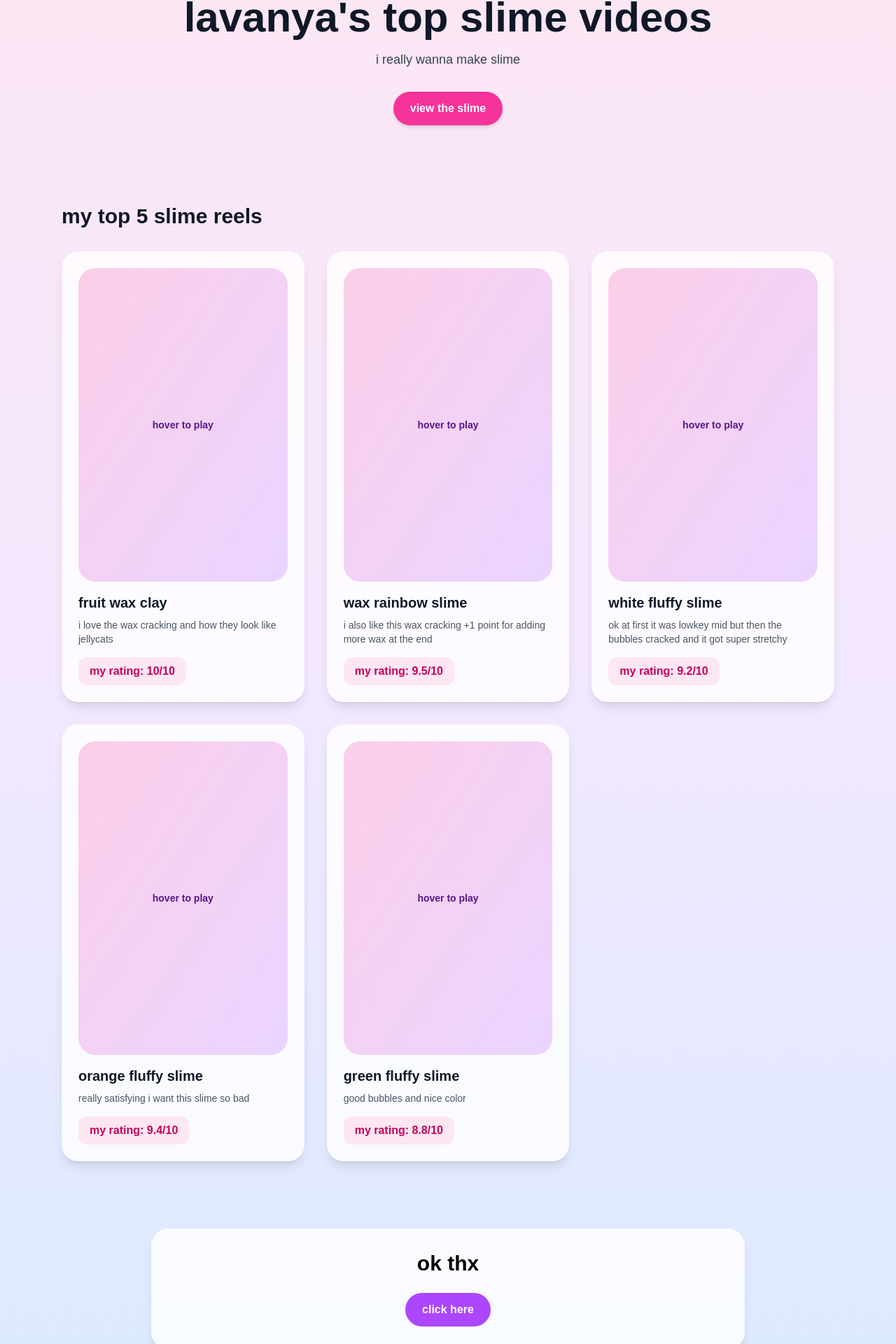
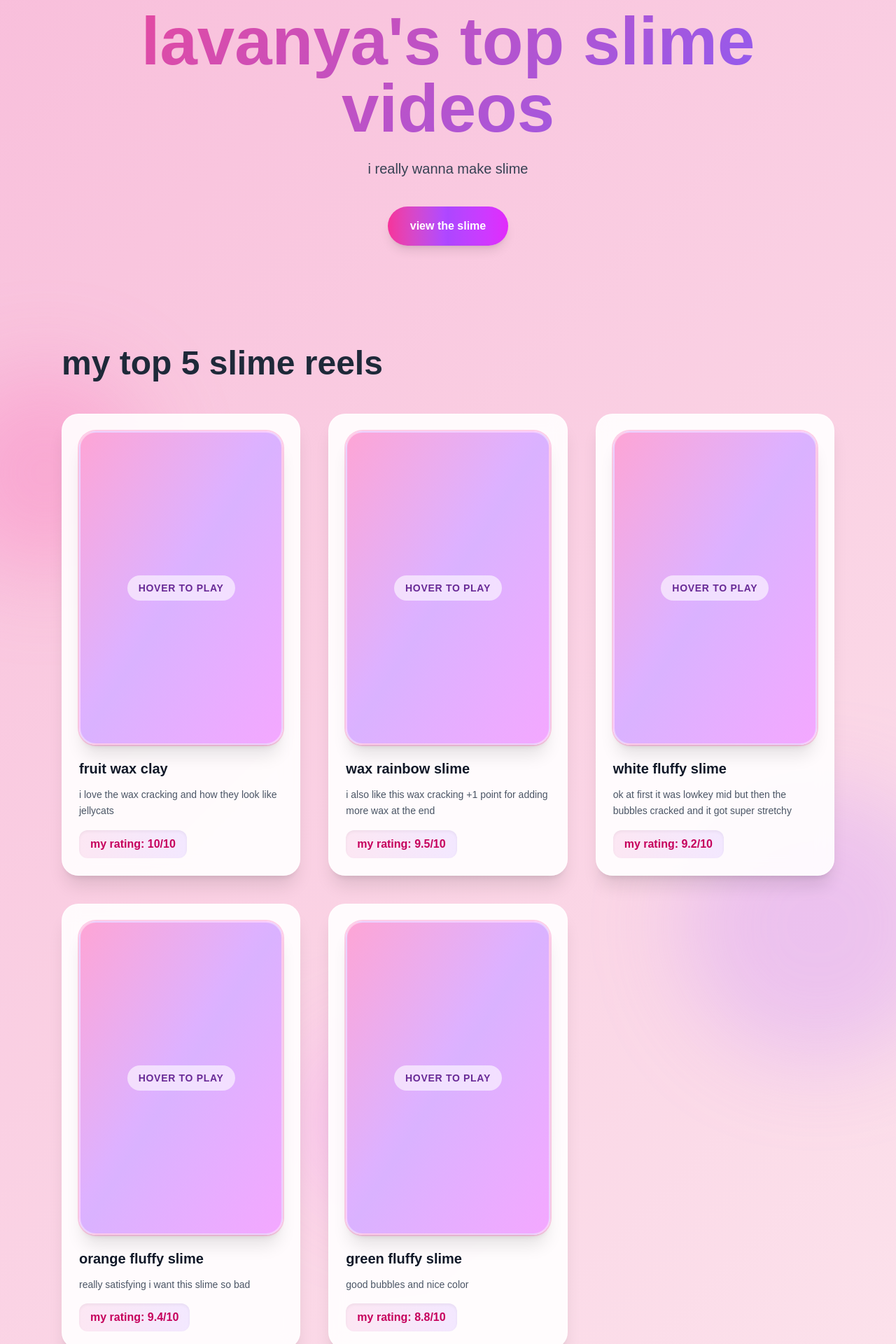
Before and after one commit to lavvk/dev_edu_blockchain_at_berkeley, a Next.js app in the folder dev-edu1/: page / in a window 1280 px wide. Shown: the part 69-1989 px from the top of the page at 70% size. Built offline with nearby package versions, Linux system fonts and the light colour scheme.

Commit message:
Enhance page layout and visual effects
Updated styling and structure of the main page, including hover effects and gradient backgrounds.

```diff
--- a/dev-edu1/app/page.tsx
+++ b/dev-edu1/app/page.tsx
@@ -18,12 +18,12 @@ function HoverInstagramEmbed({ url }: { url: string }) {
     : url;
 
   return (
-    <div className="group relative mx-auto flex h-[28rem] w-full max-w-2xl items-center justify-center overflow-hidden rounded-3xl bg-gradient-to-br from-pink-200 to-purple-200 text-center">
-      <div className="pointer-events-none absolute inset-0 flex flex-col items-center justify-center text-sm font-semibold text-purple-900 group-hover:opacity-0 transition-opacity">
-        <p>hover to play</p>
+    <div className="group relative mx-auto flex h-[28rem] w-full max-w-2xl items-center justify-center overflow-hidden rounded-3xl border-2 border-white/40 bg-gradient-to-br from-pink-300 via-purple-300 to-fuchsia-300 text-center shadow-xl ring-2 ring-pink-400/30 transition-all duration-300 hover:scale-[1.02] hover:shadow-2xl hover:ring-4 hover:ring-pink-400/50">
+      <div className="pointer-events-none absolute inset-0 flex flex-col items-center justify-center text-sm font-bold uppercase tracking-wider text-purple-900/90 transition-opacity duration-300 group-hover:opacity-0">
+        <p className="rounded-full bg-white/60 px-4 py-2 backdrop-blur-sm">hover to play</p>
       </div>
 
-      <div className="pointer-events-auto h-full w-full opacity-0 transition-opacity group-hover:opacity-100">
+      <div className="pointer-events-auto h-full w-full opacity-0 transition-opacity duration-300 group-hover:opacity-100">
         <iframe
           src={embedUrl}
           className="h-full w-full"
@@ -81,40 +81,93 @@ export default function HomePage() {
   }
 
   return (
-    <main className="min-h-screen bg-gradient-to-b from-pink-100 via-purple-100 to-blue-100 text-gray-900">
-      <section className="mx-auto flex max-w-6xl flex-col items-center px-6 py-16 text-center">
-        <h1 className="text-5xl font-extrabold sm:text-6xl">
-          lavanya's top slime videos
+    <main className="relative min-h-screen overflow-hidden text-gray-900">
+      {/* Animated gradient background */}
+      <div
+        className="absolute inset-0 opacity-95"
+        style={{
+          background: "linear-gradient(-45deg, #fce4ec, #f3e5f5, #e8eaf6, #fce4ec, #f8bbd9)",
+          backgroundSize: "400% 400%",
+          animation: "gradient-shift 12s ease infinite",
+        }}
+      />
+      {/* Floating orbs */}
+      <div className="pointer-events-none absolute inset-0 overflow-hidden">
+        <div
+          className="absolute -left-20 top-1/4 h-72 w-72 rounded-full bg-pink-400/30 blur-3xl"
+          style={{ animation: "float 8s ease-in-out infinite" }}
+        />
+        <div
+          className="absolute -right-20 top-1/2 h-96 w-96 rounded-full bg-purple-400/25 blur-3xl"
+          style={{ animation: "float 10s ease-in-out infinite 1s" }}
+        />
+        <div
+          className="absolute bottom-1/4 left-1/3 h-64 w-64 rounded-full bg-fuchsia-400/20 blur-3xl"
+          style={{ animation: "float 7s ease-in-out infinite 2s" }}
+        />
+      </div>
+
+      <div className="relative z-10">
+        <section className="mx-auto flex max-w-6xl flex-col items-center px-6 py-20 text-center">
+          <h1
+            className="font-display text-5xl font-bold sm:text-7xl md:text-8xl"
+            style={{
+              background: "linear-gradient(135deg, #ec4899 0%, #8b5cf6 50%, #d946ef 100%)",
+              backgroundSize: "200% auto",
+              WebkitBackgroundClip: "text",
+              WebkitTextFillColor: "transparent",
+              backgroundClip: "text",
+              animation: "gradient-text 4s ease infinite",
+            }}
+          >
+            lavanya&apos;s top slime videos
           </h1>
 
-        <p className="mt-4 max-w-2xl text-lg text-gray-700">
+          <p
+            className="mt-6 max-w-2xl text-xl text-gray-700"
+            style={{ animation: "fade-up 0.8s ease-out 0.2s both" }}
+          >
             i really wanna make slime
           </p>
 
           <a
             href="#top-videos"
-          className="mt-8 rounded-full bg-pink-500 px-6 py-3 font-semibold text-white shadow-md hover:bg-pink-600"
+            className="mt-10 inline-block rounded-full bg-gradient-to-r from-pink-500 via-purple-500 to-fuchsia-500 px-8 py-4 font-bold text-white shadow-lg transition-all duration-300 hover:scale-110 hover:shadow-xl hover:shadow-pink-500/40"
+            style={{ animation: "fade-up 0.8s ease-out 0.4s both" }}
           >
             view the slime
           </a>
         </section>
 
-      <section id="top-videos" className="mx-auto max-w-6xl px-6 py-12">
-        <h2 className="text-3xl font-bold">my top 5 slime reels</h2>
+        <section
+          id="top-videos"
+          className="mx-auto max-w-6xl px-6 py-16"
+          style={{ animation: "fade-up 0.8s ease-out 0.3s both" }}
+        >
+          <h2 className="font-display text-4xl font-bold text-gray-800 sm:text-5xl">
+            my top 5 slime reels
+          </h2>
 
-        <div className="mt-8 grid gap-8 md:grid-cols-2 xl:grid-cols-3">
+          <div className="mt-12 grid gap-10 md:grid-cols-2 xl:grid-cols-3">
             {topVideos.map((video, index) => (
               <div
                 key={index}
-              className="rounded-3xl bg-white/80 p-6 shadow-lg backdrop-blur"
+                className="rounded-3xl border border-white/60 bg-white/90 p-6 shadow-xl backdrop-blur-md transition-all duration-300 hover:-translate-y-2 hover:shadow-2xl hover:shadow-pink-200/50"
+                style={{
+                  animation: `fade-up 0.6s ease-out ${0.5 + index * 0.1}s both`,
+                }}
               >
                 <HoverInstagramEmbed url={video.url} />
 
-              <h3 className="mt-4 text-xl font-semibold">{video.title}</h3>
+                <h3 className="mt-5 font-display text-xl font-semibold text-gray-900">
+                  {video.title}
+                </h3>
 
-              <p className="mt-2 text-sm text-gray-600">{video.description}</p>
+                <p className="mt-3 text-sm leading-relaxed text-gray-600">
+                  {video.description}
+                </p>
 
-              <div className="mt-4 inline-block rounded-xl bg-pink-100 px-4 py-2 font-semibold text-pink-700">
+                <div className="mt-4 inline-block rounded-xl bg-gradient-to-r from-pink-100 to-purple-100 px-4 py-2 font-bold text-pink-700 shadow-inner">
                   my rating: {video.rating}/10
                 </div>
               </div>
@@ -122,18 +175,22 @@ export default function HomePage() {
           </div>
         </section>
 
-       <section className="mx-auto max-w-4xl px-6 py-12">
-          <div className="rounded-3xl bg-white/80 p-8 text-center shadow-lg backdrop-blur">
-            <h2 className="text-3xl font-bold text-black">ok thx</h2>
+        <section
+          className="mx-auto max-w-4xl px-6 py-16"
+          style={{ animation: "fade-up 0.8s ease-out 0.6s both" }}
+        >
+          <div className="rounded-3xl border border-white/60 bg-white/90 p-10 text-center shadow-xl backdrop-blur-md transition-all duration-300 hover:shadow-2xl hover:shadow-purple-200/40">
+            <h2 className="font-display text-4xl font-bold text-gray-900">ok thx</h2>
 
             <Link
               href="/about"
-              className="mt-6 inline-block rounded-full bg-purple-500 px-6 py-3 font-semibold text-white hover:bg-purple-600"
+              className="mt-8 inline-block rounded-full bg-gradient-to-r from-purple-500 to-fuchsia-500 px-8 py-4 font-bold text-white shadow-lg transition-all duration-300 hover:scale-110 hover:shadow-xl hover:shadow-purple-500/40"
             >
               click here
             </Link>
           </div>
         </section>
+      </div>
     </main>
   );
 }
```
Lines whose indentation alone changed are shown as unchanged.
